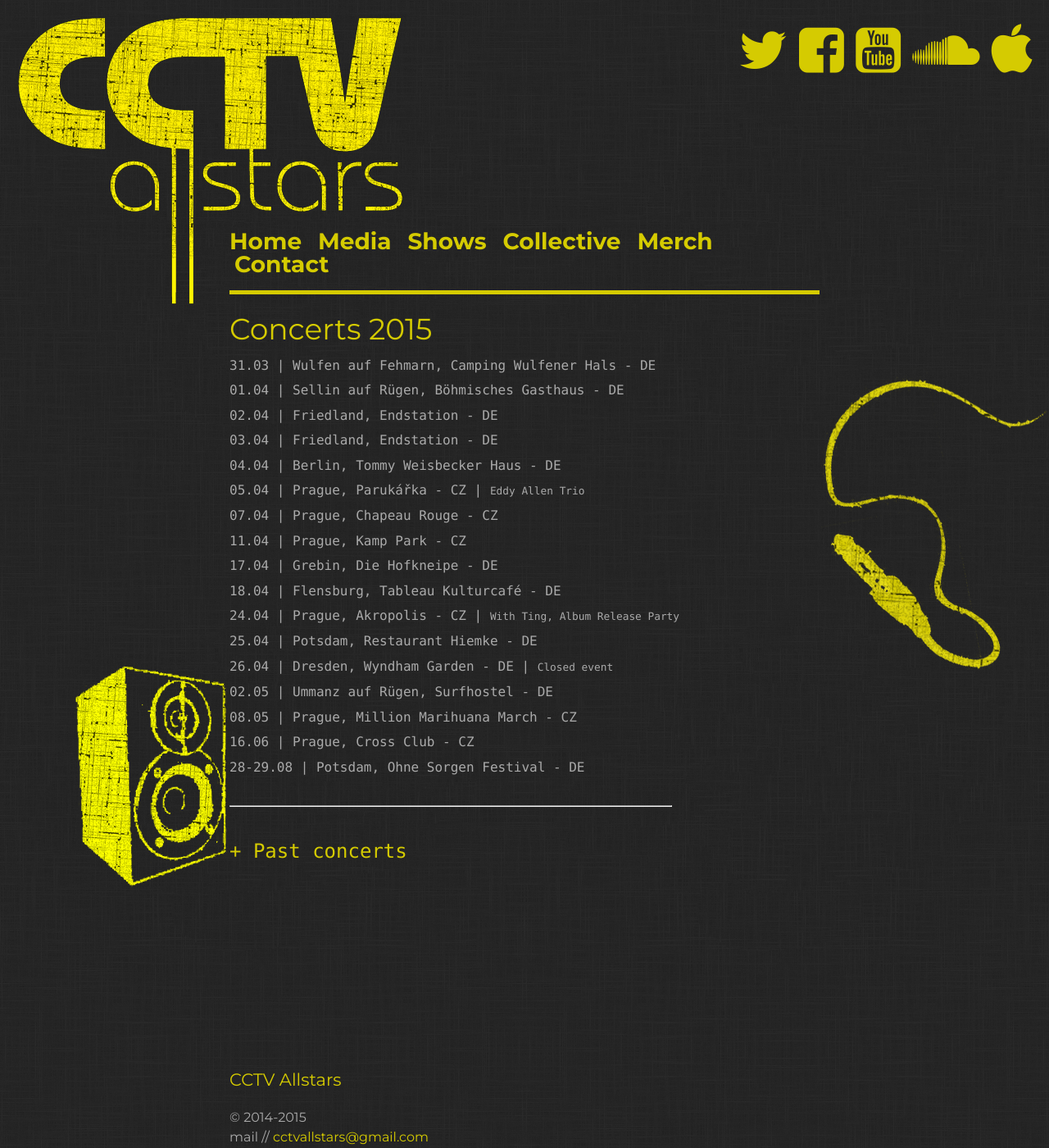
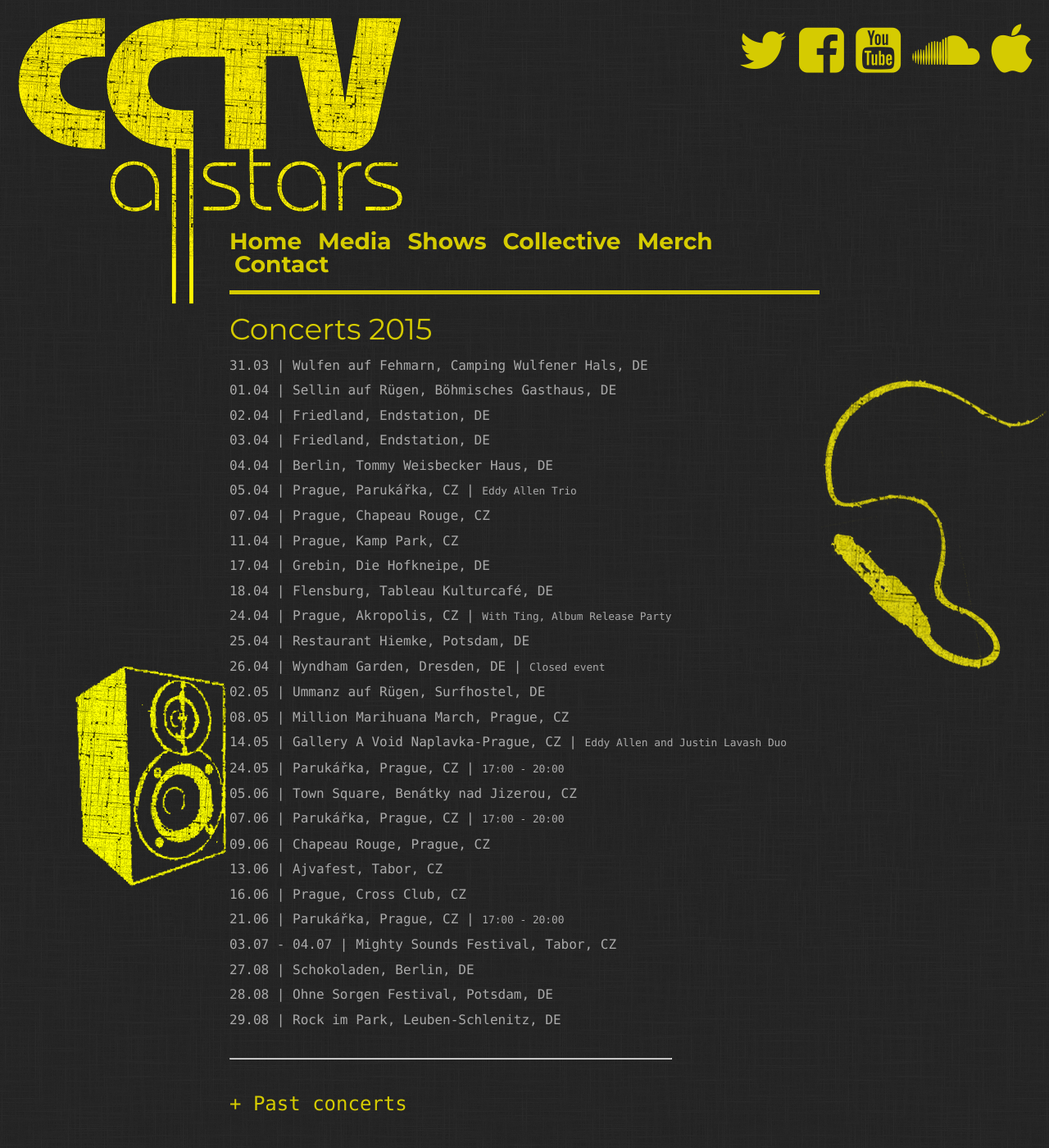
Before and after one commit to cctvallstars/cctvallstars.github.io, a Jekyll site: the page built from shows.html, in a window 1280 px wide and 1400 px high. Shown: the whole window at 82% size. Built offline with Jekyll 4.4.1, drawn with Linux system fonts in a browser that asks for light colours; nearby versions of some CDN libraries.

Commit message:
concert updates

```diff
--- a/_data/concerts.yml
+++ b/_data/concerts.yml
@@ -40,60 +40,94 @@
 - concert: 20.11 | Red Room, Prague 2, CZ
   year: 2014
 
-- concert: 22.11 | Lestkov, Antikomunist_fest 11 - CZ
+- concert: 22.11 | Lestkov, Antikomunist_fest 11, CZ
   year: 2014
 
-- concert: 31.03 | Wulfen auf Fehmarn, Camping Wulfener Hals - DE
+- concert: 31.03 | Wulfen auf Fehmarn, Camping Wulfener Hals, DE
   year: 2015
   first_concert_of_year: true
 
-- concert: 01.04 | Sellin auf Rügen, Böhmisches Gasthaus - DE
+- concert: 01.04 | Sellin auf Rügen, Böhmisches Gasthaus, DE
   year: 2015
 
-- concert: 02.04 | Friedland, Endstation - DE
+- concert: 02.04 | Friedland, Endstation, DE
   year: 2015
 
-- concert: 03.04 | Friedland, Endstation - DE
+- concert: 03.04 | Friedland, Endstation, DE
   year: 2015
 
-- concert: 04.04 | Berlin, Tommy Weisbecker Haus - DE
+- concert: 04.04 | Berlin, Tommy Weisbecker Haus, DE
   year: 2015
 
-- concert: 05.04 |  Prague, Parukářka - CZ
+- concert: 05.04 |  Prague, Parukářka, CZ
   meta: Eddy Allen Trio
   year: 2015
 
-- concert: 07.04 | Prague, Chapeau Rouge - CZ
+- concert: 07.04 | Prague, Chapeau Rouge, CZ
   year: 2015
 
-- concert: 11.04 | Prague, Kamp Park - CZ
+- concert: 11.04 | Prague, Kamp Park, CZ
   year: 2015
 
-- concert: 17.04 | Grebin, Die Hofkneipe - DE
+- concert: 17.04 | Grebin, Die Hofkneipe, DE
   year: 2015
 
-- concert: 18.04 | Flensburg, Tableau Kulturcafé - DE
+- concert: 18.04 | Flensburg, Tableau Kulturcafé, DE
   year: 2015
 
-- concert: 24.04 | Prague, Akropolis - CZ
+- concert: 24.04 | Prague, Akropolis, CZ
   meta: With Ting, Album Release Party
   year: 2015
 
-- concert: 25.04 | Potsdam, Restaurant Hiemke - DE
+- concert: 25.04 | Restaurant Hiemke, Potsdam, DE
   year: 2015
 
-- concert: 26.04 | Dresden, Wyndham Garden - DE
+- concert: 26.04 | Wyndham Garden, Dresden, DE
   meta: Closed event
   year: 2015
 
-- concert: 02.05 | Ummanz auf Rügen, Surfhostel - DE
+- concert: 02.05 | Ummanz auf Rügen, Surfhostel, DE
   year: 2015
 
-- concert: 08.05 | Prague, Million Marihuana March - CZ
+- concert: 08.05 | Million Marihuana March, Prague, CZ
   year: 2015
 
-- concert: 16.06 | Prague, Cross Club - CZ
+- concert: 14.05 | Gallery A Void Naplavka-Prague, CZ
+  year: 2015
+  meta: Eddy Allen and Justin Lavash Duo
+
+- concert: 24.05 | Parukářka, Prague, CZ
+  meta: 17:00 - 20:00
   year: 2015
 
-- concert: 28-29.08 | Potsdam, Ohne Sorgen Festival - DE
+- concert: 05.06 | Town Square, Benátky nad Jizerou, CZ
   year: 2015
+
+- concert: 07.06 | Parukářka, Prague, CZ
+  meta: 17:00 - 20:00
+  year: 2015
+
+- concert: 09.06 | Chapeau Rouge, Prague, CZ
+  year: 2015
+
+- concert: 13.06 | Ajvafest, Tabor, CZ
+  year: 2015
+
+- concert: 16.06 | Prague, Cross Club, CZ
+  year: 2015
+
+- concert: 21.06 | Parukářka, Prague, CZ
+  meta: 17:00 - 20:00
+  year: 2015
+
+- concert: 03.07 - 04.07 | Mighty Sounds Festival, Tabor, CZ
+  year: 2015
+
+- concert: 27.08 | Schokoladen, Berlin, DE
+  year: 2015
+
+- concert: 28.08 | Ohne Sorgen Festival, Potsdam, DE
+  year: 2015
+
+- concert: 29.08 | Rock im Park, Leuben-Schlenitz, DE
+  year: 2015
```
